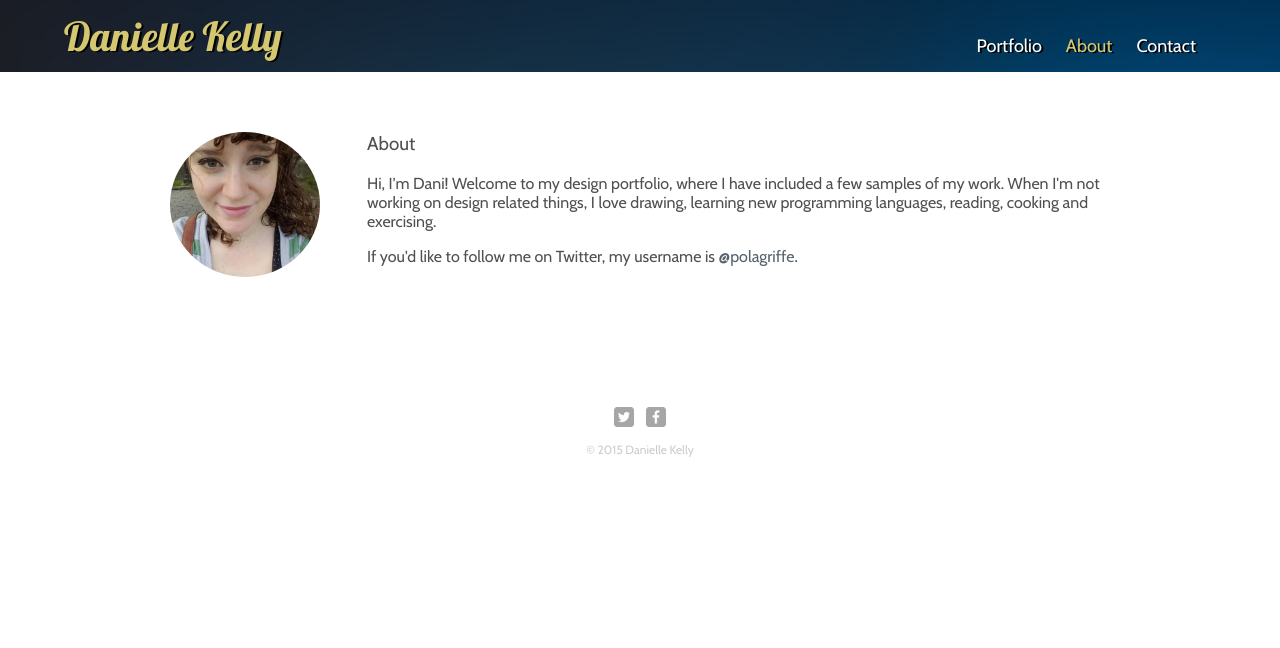
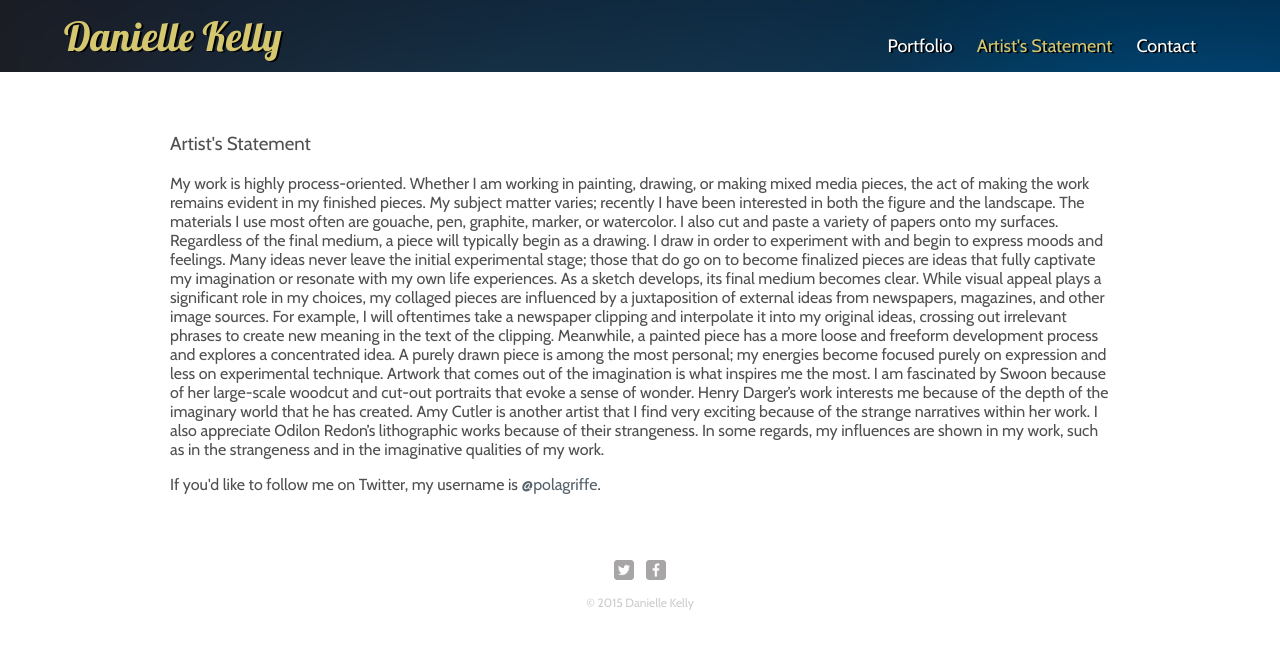
Before and after one commit to daniellekelly/art-portfolio, a plain HTML site: page about.html in a window 1280 px wide. Drawn offline with nearby package versions, Linux system fonts and the light colour scheme.

Commit message:
updated about page
added artist's statement

```diff
--- a/about.html
+++ b/about.html
@@ -2,7 +2,7 @@
 <html>
   <head>
     <meta charset="utf-8">
-    <title>Danielle Kelly | Designer</title>
+    <title>Danielle Kelly | Artist</title>
     <link href="img/favicon.ico" rel="icon" type="image/x-icon">
     <link rel="stylesheet" href="css/normalize.css">
     <link href='http://fonts.googleapis.com/css?family=Changa+One|Open+Sans:400italic,700italic,400,700,800' rel='stylesheet' type='text/css'>
@@ -20,16 +20,25 @@
       <nav>
         <ul>
           <li><a href="index.html">Portfolio</a></li>
-          <li><a href="about.html" class="selected">About</a></li>
+          <li><a href="about.html" class="selected">Artist's Statement</a></li>
           <li><a href="contact.html">Contact</a></li>
         </ul>
       </nav>
     </header>
     <div id="wrapper">
       <section>
-        <img src="img/dani.jpg" alt="Photograph of Danielle Kelly" class="profile-photo">
-        <h3>About</h3>
-        <p>Hi, I'm Dani! Welcome to my design portfolio, where I have included a few samples of my work. When I'm not working on design related things, I love drawing, learning new programming languages, reading, cooking and exercising.</p>
+        <h3>Artist's Statement</h3>
+        <p>My work is highly process-oriented.  Whether I am working in painting, drawing, or making mixed media pieces, the act of making the work remains evident in my finished pieces.  My subject matter varies; recently I have been interested in both the figure and the landscape.  The materials I use most often are gouache, pen, graphite, marker, or watercolor.  I also cut and paste a variety of papers onto my surfaces.
+
+Regardless of the final medium, a piece will typically begin as a drawing. I draw in order to experiment with and begin to express moods and feelings. Many ideas never leave the initial experimental stage; those that do go on to become finalized pieces are ideas that fully captivate my imagination or resonate with my own life experiences.
+
+
+
+As a sketch develops, its final medium becomes clear. While visual appeal plays a significant role in my choices, my collaged pieces are influenced by a juxtaposition of external ideas from newspapers, magazines, and other image sources. For example, I will oftentimes take a newspaper clipping and interpolate it into my original ideas, crossing out irrelevant phrases to create new meaning in the text of the clipping. Meanwhile, a painted piece has a more loose and freeform development process and explores a concentrated idea. A purely drawn piece is among the most personal; my energies become focused purely on expression and less on experimental technique.
+
+
+
+Artwork that comes out of the imagination is what inspires me the most. I am fascinated by Swoon because of her large-scale woodcut and cut-out portraits that evoke a sense of wonder.  Henry Darger’s work interests me because of the depth of the imaginary world that he has created.  Amy Cutler is another artist that I find very exciting because of the strange narratives within her work. I also appreciate Odilon Redon’s lithographic works because of their strangeness.  In some regards, my influences are shown in my work, such as in the strangeness and in the imaginative qualities of my work.</p>
         <p>If you'd like to follow me on Twitter, my username is <a href="http://twitter.com/polagriffe" target="_blank">@polagriffe</a>.</p>
       </section>
       <footer>
```
Also changed, not shown: 1 other file.
